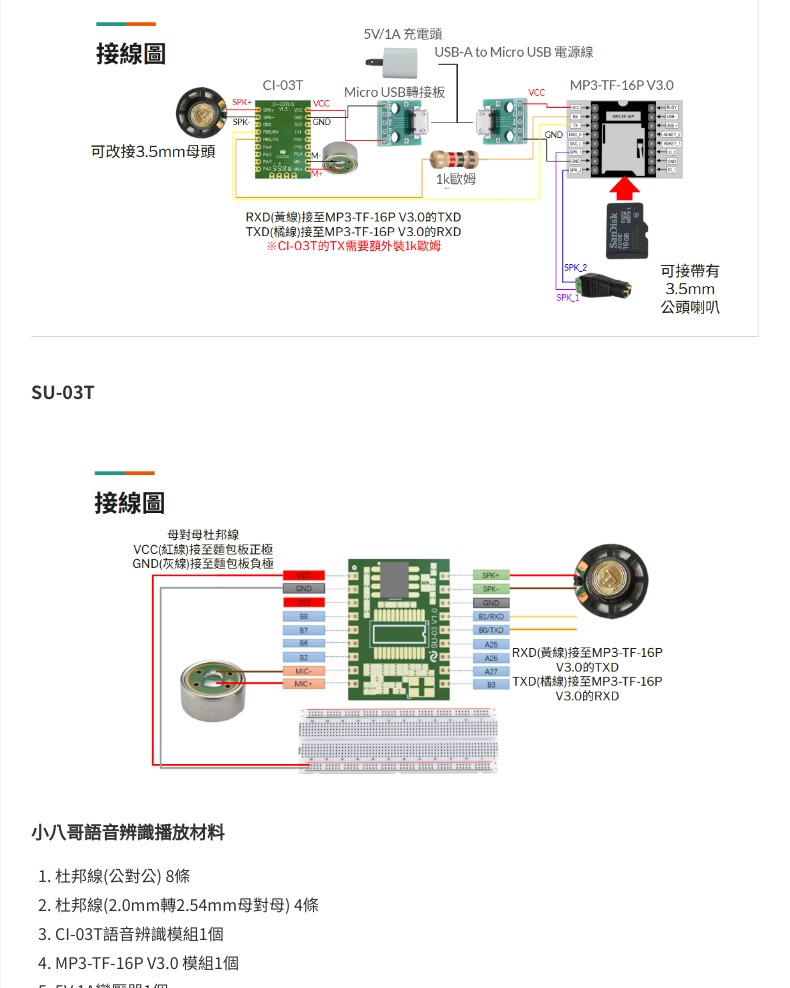
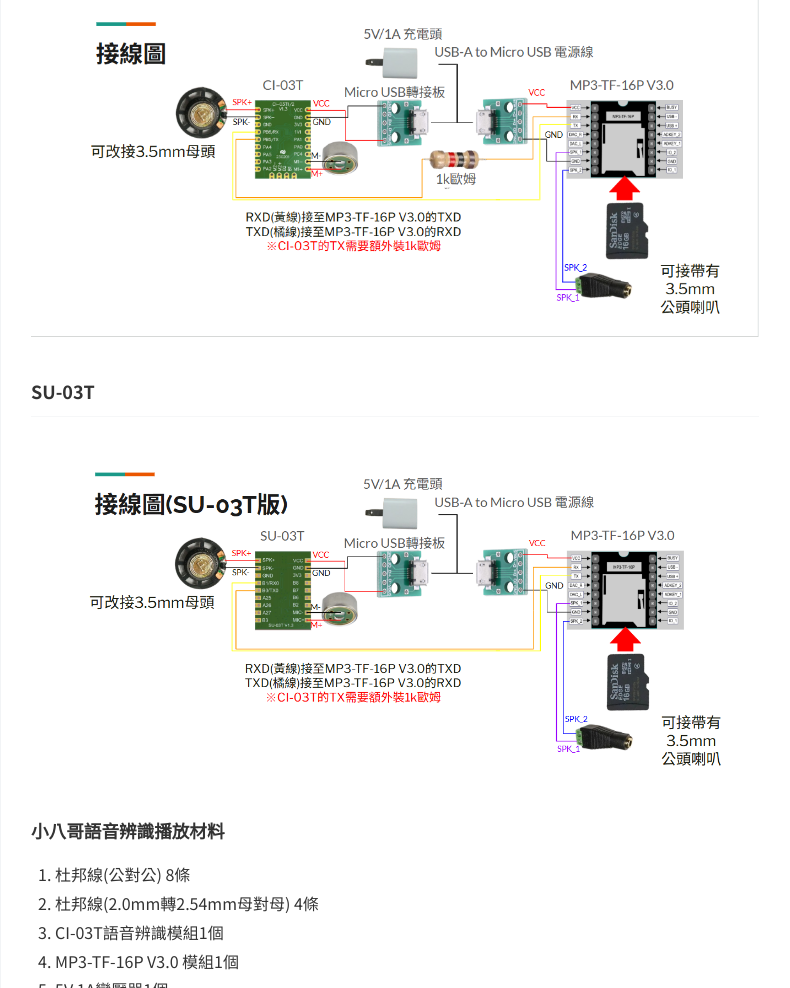
Before and after one commit to wen033codes/projectwu, a plain HTML site: page little-myna.html in a window 1280 px wide. Shown: the part 267-1255 px from the top of the page, without its empty margins (63-853 px from the left). Drawn offline with Linux system fonts and the light colour scheme.

```diff
--- a/little-myna.html
+++ b/little-myna.html
@@ -80,7 +80,7 @@
                 <div style="margin-top: 40px; margin-bottom: 20px; width: 66.66%;">
                     <p style="font-size: 18px; font-weight: bold; margin-bottom: 10px; color: #333;">SU-03T</p>
                     <div style="position: relative;">
-                        <img src="diagram/小八哥語音辨識播放接線圖part1(su03t).PNG" alt="小八哥語音辨識播放接線圖 SU-03T" style="width: 100%; height: auto; display: block; cursor: pointer;" onclick="openModal('diagram/小八哥語音辨識播放接線圖part1(su03t).PNG')" title="點擊放大">
+                        <img src="diagram/小八哥語音辨識播放接線圖(su03t).PNG" alt="小八哥語音辨識播放接線圖 SU-03T" style="width: 100%; height: auto; display: block; cursor: pointer;" onclick="openModal('diagram/小八哥語音辨識播放接線圖(su03t).PNG')" title="點擊放大">
                     </div>
                 </div>
             </div>
```
Also changed, not shown: diagram/小八哥語音辨識播放接線圖(su03t).PNG (added).
